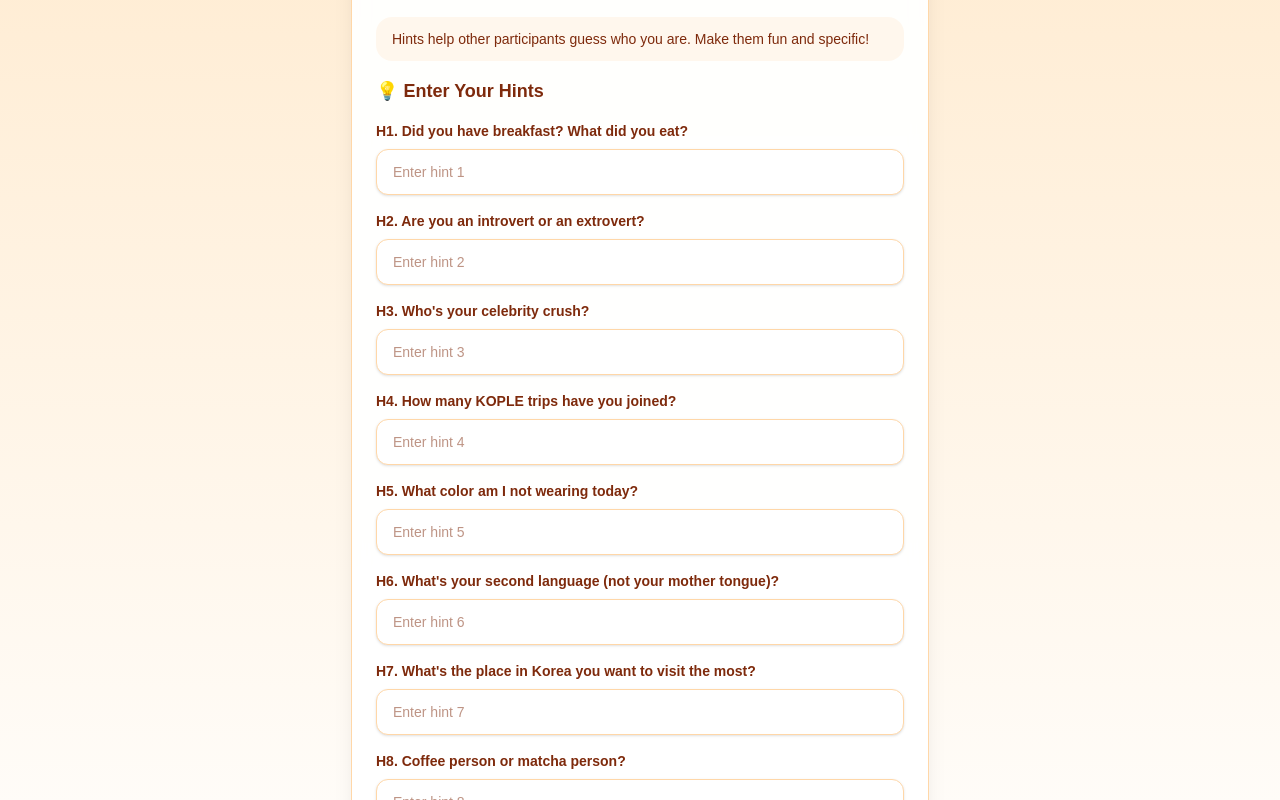
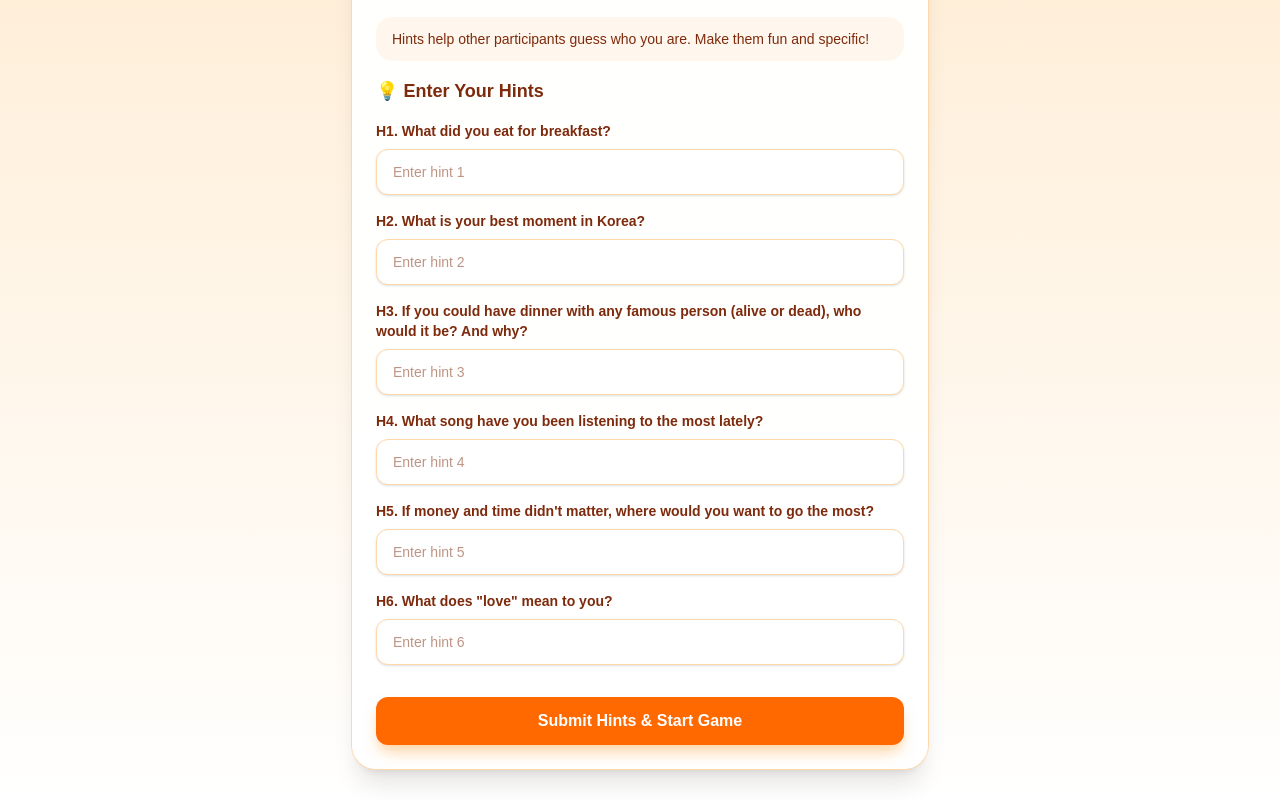
Before and after one commit to Happ11quokka/koplegame, a Next.js app: page / in a window 1280 px wide. Shown: the part 1020-1820 px from the top of the page. Built offline with nearby package versions, Linux system fonts and the light colour scheme.

Commit message:
|FIX| Remove unused hint fields and update hint labels for clarity

```diff
--- a/src/app/event/[code]/page.tsx
+++ b/src/app/event/[code]/page.tsx
@@ -24,8 +24,6 @@ interface Hint {
   h4: string;
   h5: string;
   h6: string;
-  h7: string;
-  h8: string;
   matchedBy: string[];
   createdAt?: Timestamp;
   order?: number;
@@ -87,8 +85,6 @@ export default function EventPage() {
           h4: data.h4 as string,
           h5: data.h5 as string,
           h6: data.h6 as string,
-          h7: data.h7 as string,
-          h8: data.h8 as string,
           matchedBy: (data.matchedBy as string[]) || []
         } satisfies Hint;
       });
@@ -176,36 +172,28 @@ export default function EventPage() {
 
             <div className="mt-6 grid gap-4">
               <DetailRow
-                label="H1. Did you have breakfast? What did you eat?"
+                label="H1. What did you eat for breakfast?"
                 value={selectedHint.h1}
               />
               <DetailRow
-                label="H2. Are you an introvert or an extrovert?"
+                label="H2. What is your best moment in Korea?"
                 value={selectedHint.h2}
               />
               <DetailRow
-                label="H3. Who's your celebrity crush?"
+                label="H3. If you could have dinner with any famous person (alive or dead), who would it be? And why?"
                 value={selectedHint.h3}
               />
               <DetailRow
-                label="H4. How many KOPLE trips have you joined?"
+                label="H4. What song have you been listening to the most lately?"
                 value={selectedHint.h4}
               />
               <DetailRow
-                label="H5. What color am I not wearing today?"
+                label="H5. If money and time didn't matter, where would you want to go the most?"
                 value={selectedHint.h5}
               />
               <DetailRow
-                label="H6. What's your second language (not your mother tongue)?"
+                label='H6. What does "love" mean to you?'
                 value={selectedHint.h6}
-              />
-              <DetailRow
-                label="H7. What's the place in Korea you want to visit the most?"
-                value={selectedHint.h7}
-              />
-              <DetailRow
-                label="H8. Coffee person or matcha person?"
-                value={selectedHint.h8}
               />
             </div>
 
@@ -266,9 +254,9 @@ export default function EventPage() {
                           )}
                         </div>
                         <div className="mt-4 space-y-2 text-sm text-orange-900/80">
-                          <div>🍳 {hint.h1}</div>
-                          <div>🧭 {hint.h2}</div>
-                          <div>🎬 {hint.h3}</div>
+                          <div>🍽️ {hint.h1}</div>
+                          <div>🇰🇷 {hint.h2}</div>
+                          <div>⭐ {hint.h3}</div>
                         </div>
                         <div className="mt-4 text-xs font-semibold uppercase tracking-wide text-orange-400">
                           Click to view all hints →
@@ -299,8 +287,6 @@ export default function EventPage() {
                   <p>H4: {hint.h4}</p>
                   <p>H5: {hint.h5}</p>
                   <p>H6: {hint.h6}</p>
-                  <p>H7: {hint.h7}</p>
-                  <p>H8: {hint.h8}</p>
                   <p className="mt-2 text-xs text-orange-900/70">
                     {hint.matchedBy.length} people matched me
                   </p>
--- a/src/app/page.tsx
+++ b/src/app/page.tsx
@@ -10,21 +10,19 @@ export default function HomePage() {
   const [formMode, setFormMode] = useState<"join" | "login">("join");
   const [eventCode, setEventCode] = useState("");
   const [nickname, setNickname] = useState("");
-  const [hints, setHints] = useState(["", "", "", "", "", "", "", ""]);
+  const [hints, setHints] = useState(["", "", "", "", "", ""]);
   const [loading, setLoading] = useState(false);
   const [loggingIn, setLoggingIn] = useState(false);
   const [error, setError] = useState("");
   const [loginError, setLoginError] = useState("");
 
   const hintLabels = [
-    "H1. Did you have breakfast? What did you eat?",
-    "H2. Are you an introvert or an extrovert?",
-    "H3. Who's your celebrity crush?",
-    "H4. How many KOPLE trips have you joined?",
-    "H5. What color am I not wearing today?",
-    "H6. What's your second language (not your mother tongue)?",
-    "H7. What's the place in Korea you want to visit the most?",
-    "H8. Coffee person or matcha person?",
+    "H1. What did you eat for breakfast?",
+    "H2. What is your best moment in Korea?",
+    "H3. If you could have dinner with any famous person (alive or dead), who would it be? And why?",
+    "H4. What song have you been listening to the most lately?",
+    "H5. If money and time didn't matter, where would you want to go the most?",
+    'H6. What does "love" mean to you?',
   ];
 
   const handleHintChange = (index: number, value: string) => {
@@ -76,8 +74,6 @@ export default function HomePage() {
         h4: hints[3],
         h5: hints[4],
         h6: hints[5],
-        h7: hints[6],
-        h8: hints[7],
         createdAt: new Date(),
         matchedBy: [],
       });
```
